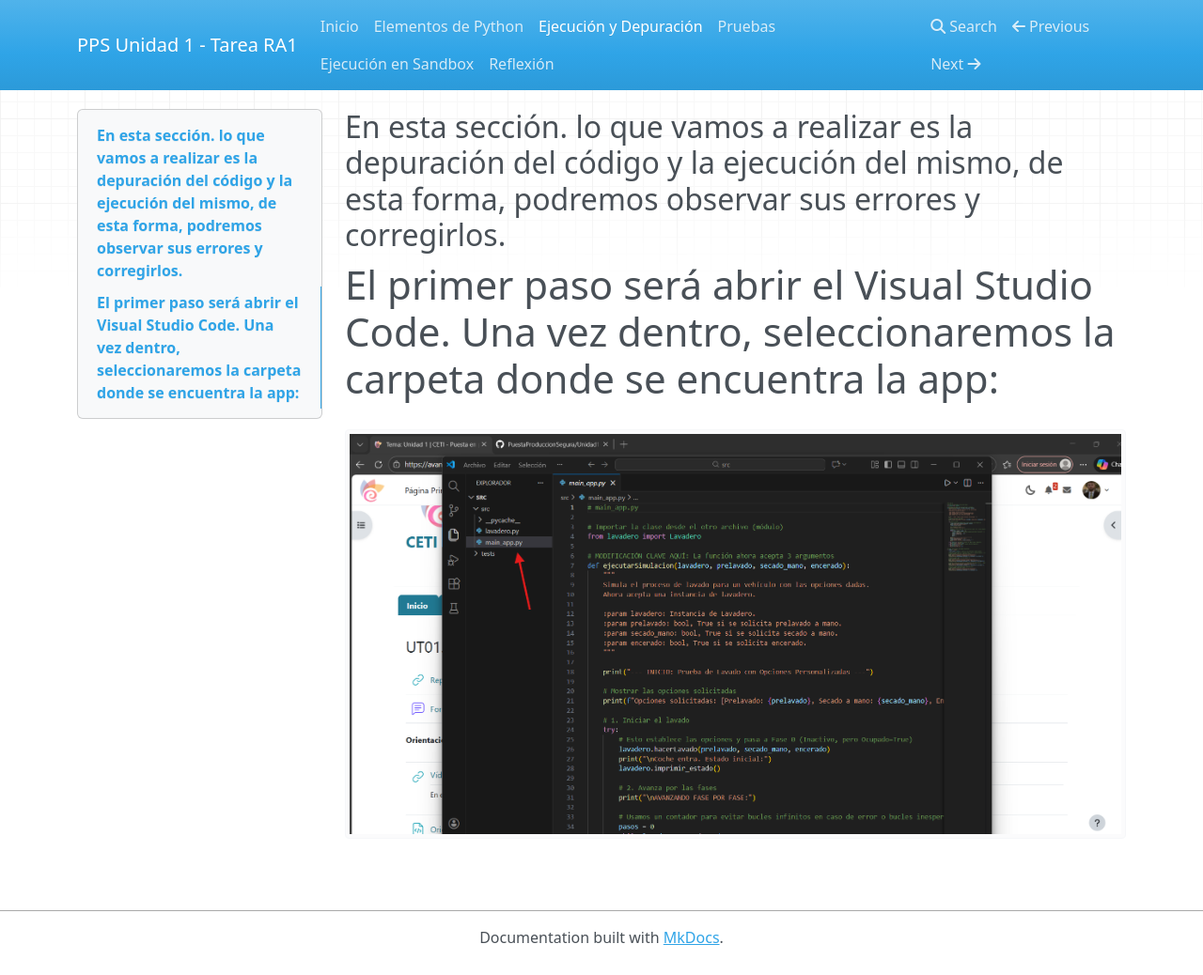
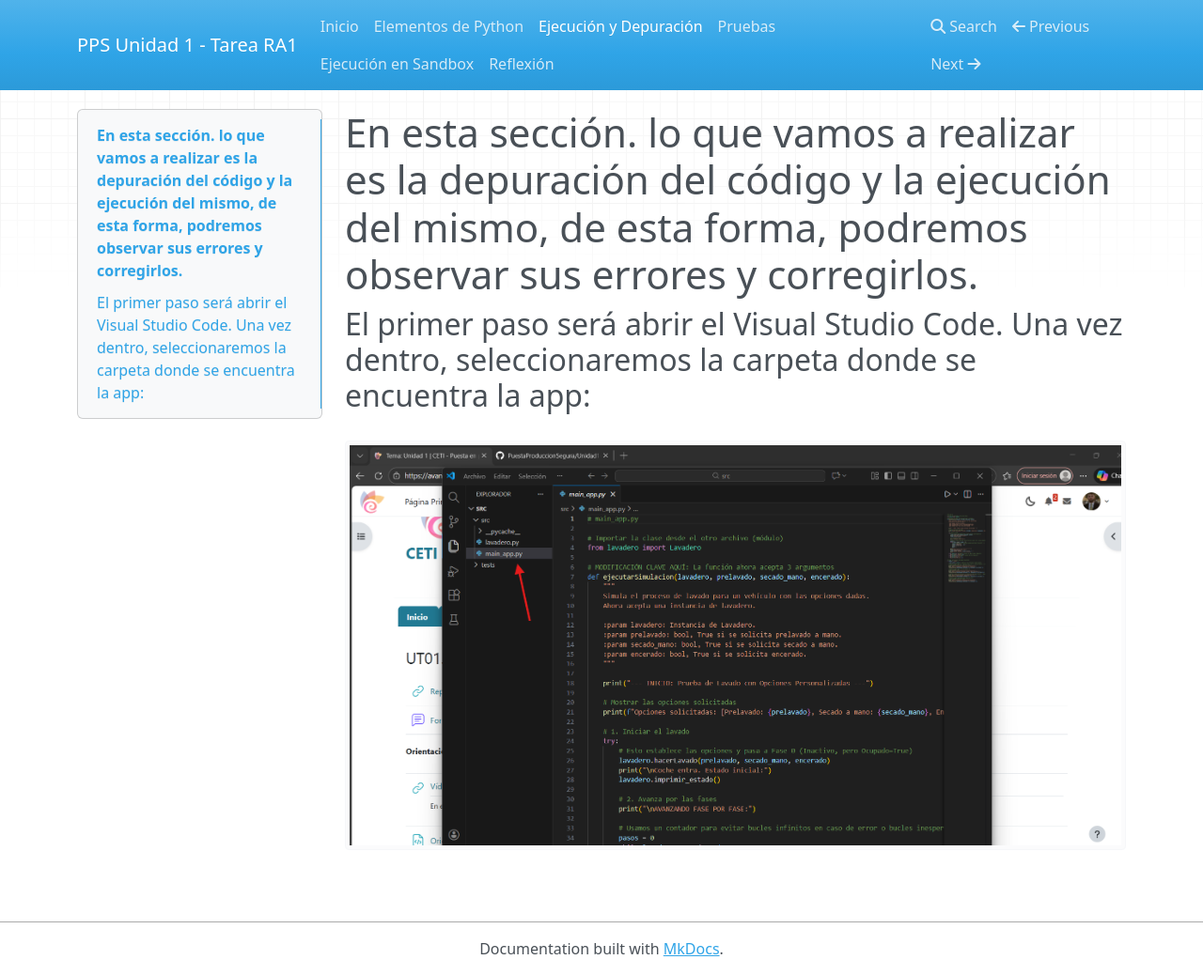
Before and after one commit to carloscastillogon1/Unidad1-TareaRA1-CarlosCastillo, an MkDocs documentation site: the page built from docs/ejecucion.md, in a window 1280 px wide and 1038 px high. Shown: the whole window at 94% size. Built offline with MkDocs 1.6.1, drawn with Linux system fonts in a browser that asks for light colours; nearby versions of some CDN libraries.

```diff
--- a/docs/ejecucion.md
+++ b/docs/ejecucion.md
@@ -1,5 +1,5 @@
-## En esta sección. lo que vamos a realizar es la depuración del código y la ejecución del mismo, de esta forma, podremos observar sus errores y corregirlos.
+# En esta sección. lo que vamos a realizar es la depuración del código y la ejecución del mismo, de esta forma, podremos observar sus errores y corregirlos.
 
-# El primer paso será abrir el Visual Studio Code. Una vez dentro, seleccionaremos la carpeta donde se encuentra la app:
+## El primer paso será abrir el Visual Studio Code. Una vez dentro, seleccionaremos la carpeta donde se encuentra la app:
 
 ![VisualStudio](images/VisualStudio.png)
```
